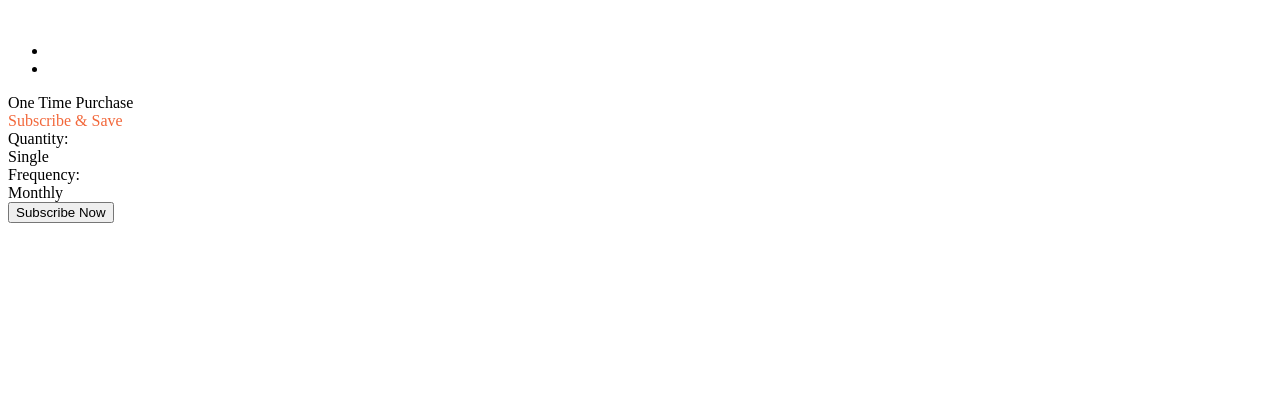
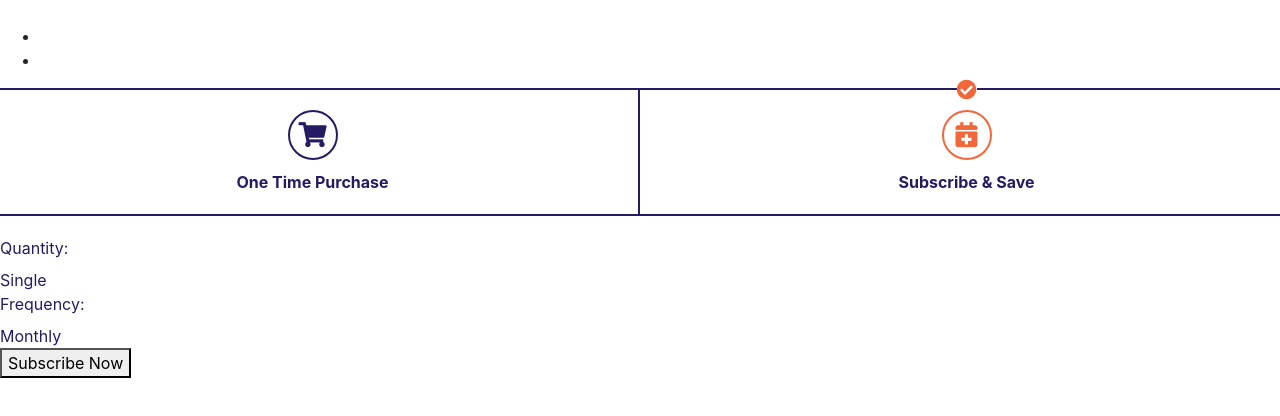
Before and after one commit to hiprez/felixandfetch-RF, a React (Create React App) app: page / in a window 1280 px wide. Shown: the top 416 px of the page. Built offline with nearby package versions, Linux system fonts and the light colour scheme; no server answers.

Commit message:
type css

```diff
--- a/public/index.html
+++ b/public/index.html
@@ -4,6 +4,8 @@
     <meta charset="utf-8" />
     <meta name="viewport" content="width=device-width, initial-scale=1" />
     <title>Felix & Fetch Products</title>
+    <link rel="stylesheet" href="https://stackpath.bootstrapcdn.com/bootstrap/4.4.1/css/bootstrap.min.css" integrity="sha384-Vkoo8x4CGsO3+Hhxv8T/Q5PaXtkKtu6ug5TOeNV6gBiFeWPGFN9MuhOf23Q9Ifjh" crossorigin="anonymous">
+    <link rel="stylesheet" href="https://use.fontawesome.com/releases/v5.8.1/css/all.css" integrity="sha384-50oBUHEmvpQ+1lW4y57PTFmhCaXp0ML5d60M1M7uH2+nqUivzIebhndOJK28anvf" crossorigin="anonymous">
   </head>
   <body>
     <div class="featured-image-div">
--- a/src/components/Type.js
+++ b/src/components/Type.js
@@ -8,15 +8,29 @@ class Type extends Component {
   render() {
     return (
       <div className="Type">
-        <div
-          className={ this.props.type === 'one' ? 'active' : '' }
-          onClick={ ( e ) => { this.onClick( 'one' ); } }>
-          One Time Purchase
-        </div>
-        <div
-          className={ this.props.type === 'sub' ? 'active' : '' }
-          onClick={ ( e ) => { this.onClick( 'sub' ); } }>
-          Subscribe & Save
+        <div className="row">
+          <div
+            className={ 'col-6 ' + ( this.props.type === 'one' ? 'active' : '' ) }
+            onClick={ ( e ) => { this.onClick( 'one' ); } }>
+            <i class="fas fa-check-circle"></i>
+            <div>
+              <div className="icon-container">
+                <i className="fas fa-shopping-cart"></i>
+              </div>
+              <div>One Time Purchase</div>
+            </div>
+          </div>
+          <div
+            className={ 'col-6 ' + ( this.props.type === 'sub' ? 'active' : '' ) }
+            onClick={ ( e ) => { this.onClick( 'sub' ); } }>
+            <i class="fas fa-check-circle"></i>
+            <div>
+              <div className="icon-container">
+                <i className="fas fa-calendar-plus"></i>
+              </div>
+              <div>Subscribe & Save</div>
+            </div>
+          </div>
         </div>
       </div>
     );
--- a/src/styles/_main.scss
+++ b/src/styles/_main.scss
@@ -1,8 +1,69 @@
 .App {
+  color: $secondary-color;
+
   .Type {
-    > div {
-      &.active {
-        color: $primary-color;
+    margin-bottom: 20px;
+
+    .row {
+      border: 2px solid $secondary-color;
+      border-radius: 10px;
+
+      .col-6 {
+        &:first-of-type {
+          border-right: 2px solid $secondary-color;
+        }
+
+        .fa-check-circle {
+          display: none;
+          position: absolute;
+          top: -10px;
+          left: 50%;
+          color: $primary-color;
+          font-size: 20px;
+          background: #fff;
+          transform: translate(-10px,0);
+        }
+
+        > div {
+          padding: 20px;
+          font-weight: bold;
+          text-align: center;
+
+          .icon-container {
+            height: 50px;
+            width: 50px;
+            margin: 0 auto 10px auto;
+            border: 2px solid $secondary-color;
+            border-radius: 50%;
+
+            i {
+              position: relative;
+              top: 10px;
+              color: $secondary-color;
+              font-size: 25px;
+            }
+          }
+        }
+
+        &.active {
+          .fa-check-circle {
+            display: block;
+          }
+
+          > div {
+            .icon-container {
+              border: 2px solid $primary-color;
+
+              i {
+                color: $primary-color;
+              }
+            }
+          }
+        }
+
+        &:hover {
+          cursor: pointer;
+        }
       }
     }
   }
```
